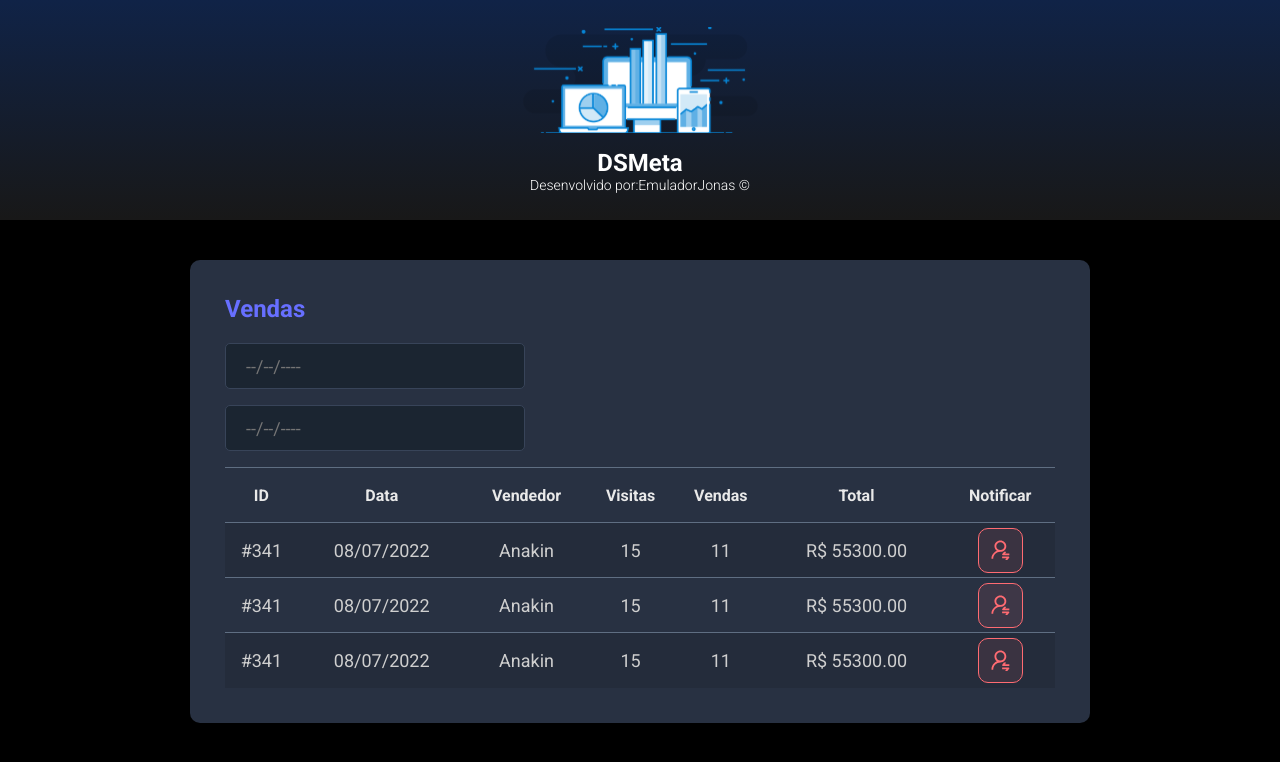
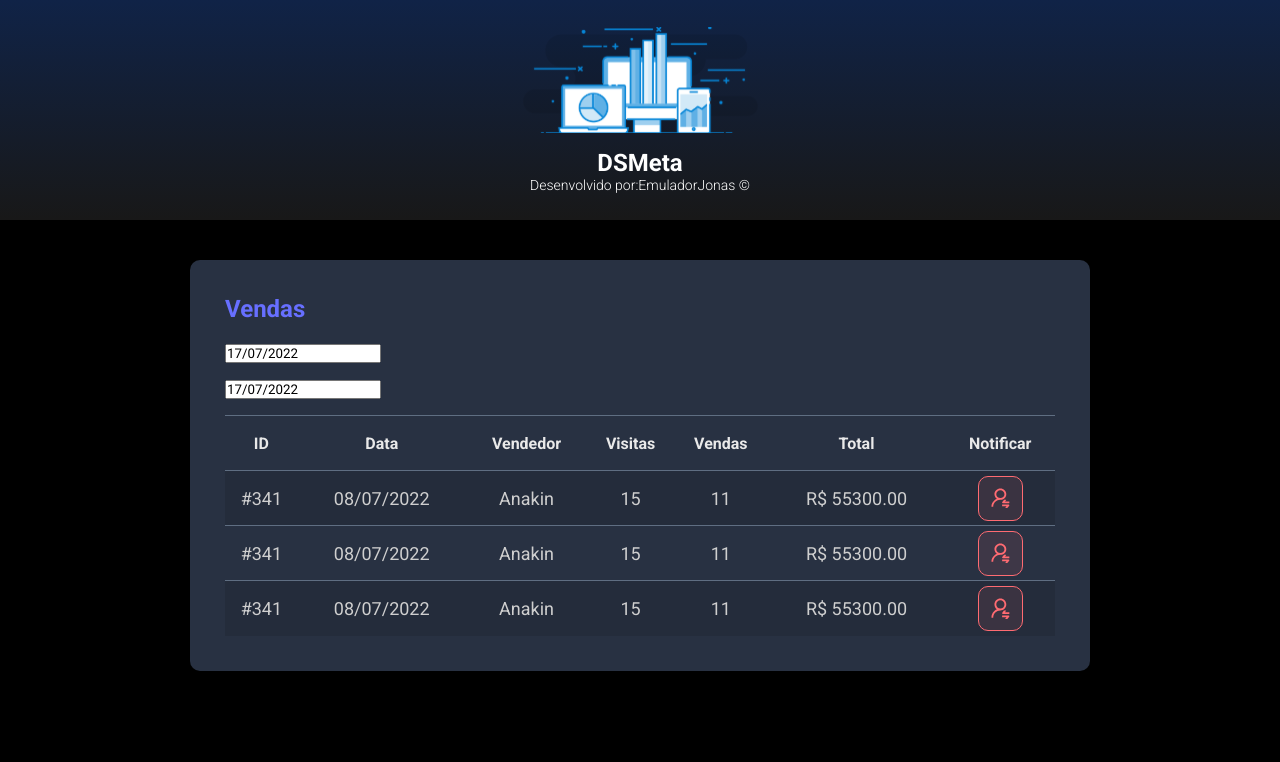
Before and after one commit to EmuladorJonas/Spring-React-Front-Back, a React (Vite) app in the folder frontend/: page / in a window 1280 px wide. Shown: the top 762 px of the page. Built offline with nearby package versions, Linux system fonts and the light colour scheme.

Commit message:
DatePicker

```diff
--- a/frontend/package.json
+++ b/frontend/package.json
@@ -9,7 +9,9 @@
     "preview": "vite preview"
   },
   "dependencies": {
+    "@types/react-datepicker": "4.4.2",
     "react": "^18.2.0",
+    "react-datepicker": "4.8.0",
     "react-dom": "^18.2.0"
   },
   "devDependencies": {
--- a/frontend/src/components/SalesCard/index.tsx
+++ b/frontend/src/components/SalesCard/index.tsx
@@ -1,3 +1,6 @@
+import DatePicker from "react-datepicker";
+import "react-datepicker/dist/react-datepicker.css";
+
 import NotificationButton from "../NotificationButton"
 import "./styles.css"
 
@@ -8,11 +11,21 @@
 
       <div>
         <div className="container_da_entrada">
-          <input className="entrada" type="text" placeholder="--/--/----" />
+          <DatePicker
+            selected={new Date()}
+            onChange={(date: Date) => { }}
+            className="dsmeta-form-control"
+            dateFormat="dd/MM/yyyy"
+          />
         </div>
 
         <div className="container_da_entrada">
-          <input className="entrada" type="text" placeholder="--/--/----" />
+          <DatePicker
+            selected={new Date()}
+            onChange={(date: Date) => { }}
+            className="dsmeta-form-control"
+            dateFormat="dd/MM/yyyy"
+          />
         </div>
       </div>
 
```
Also changed, not shown: 1 other file (tests, documents, lock files or other folders).
